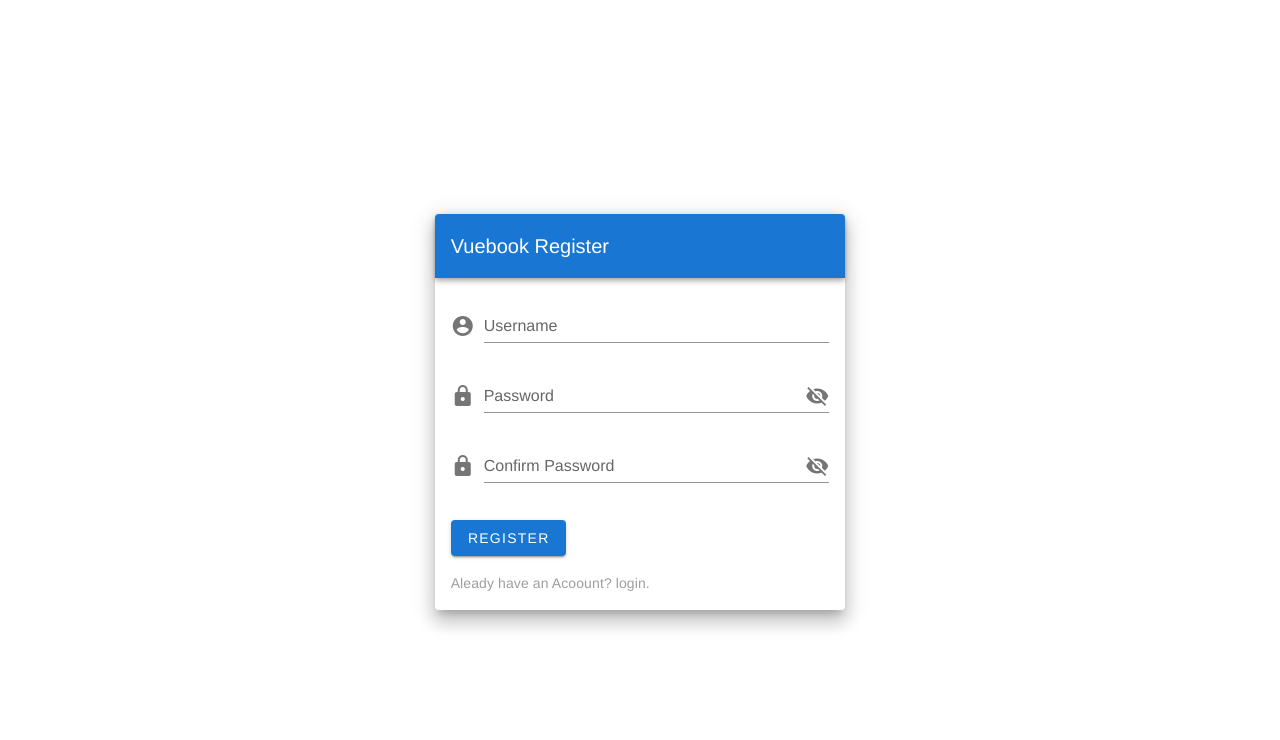
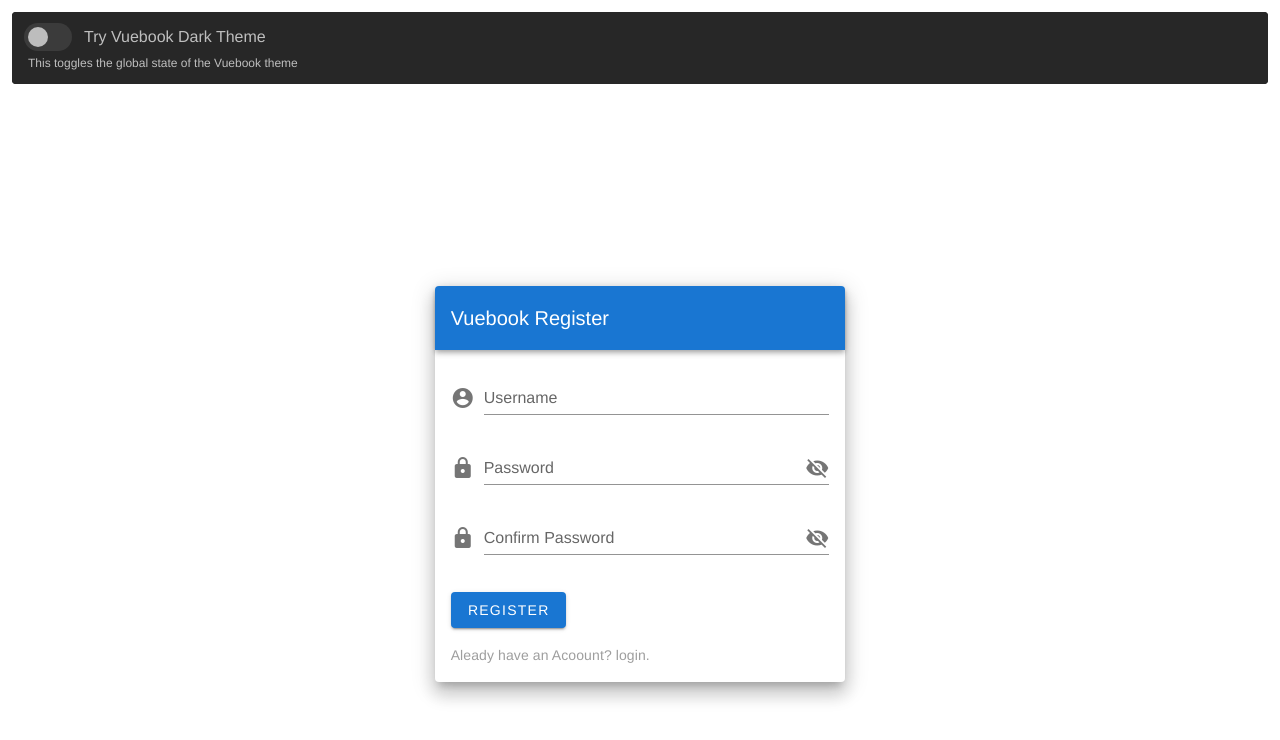
Before and after one commit to sreekanthpogula/Vuebook, a Vue app: page / in a window 1280 px wide. Shown: the top 740 px of the page. Built offline with nearby package versions, Linux system fonts and the light colour scheme.

Commit message:
added the Vuebook modified code files

```diff
--- a/src/components/Login.vue
+++ b/src/components/Login.vue
@@ -1,6 +1,17 @@
 <template>
     <v-app>
        <v-main>
+         <v-card dark flat>
+         <v-toolbar flat height="72">
+         <v-switch
+            v-model="$vuetify.theme.dark"
+            hint="This toggles the global state of the Vuebook theme"
+            inset
+            label="Try Vuebook Dark Theme"
+            persistent-hint
+         ></v-switch>
+         </v-toolbar>
+         </v-card>
           <v-container fluid fill-height>
              <v-layout align-center justify-center>
                 <v-flex xs12 sm8 md4>
@@ -25,6 +36,7 @@
                                name="password"
                                label="Password"
                                :type="showPassword ? 'text' : 'password'"
+                                required
                                 prepend-icon="mdi-lock"
                                 :append-icon="showPassword ? 'mdi-eye' : 'mdi-eye-off'"
                                 @click:append="showPassword = !showPassword">
@@ -35,10 +47,9 @@
                                label="Confirm Password"
                                type="password"
                                placeholder="confirm password"
-                               required
                                prepend-icon="mdi-lock"
-                               :append-icon="showPassword ? 'mdi-eye' : 'mdi-eye-off'"
-                               @click:append="showPassword = !showPassword">
+                               :append-icon="show ? 'mdi-eye' : 'mdi-eye-off'"
+                               @click:append="show = !show">
                             ></v-text-field>
                             <div class="red--text"> {{errorMessage}}</div>
                             <v-btn type="submit" class="mt-4" color="primary" value="log in">{{isRegister ? stateObj.register.name : stateObj.login.name}}</v-btn>
@@ -65,6 +76,8 @@
        password: "",
        confirmPassword: "",
        isRegister : true,
+       showPassword : false,
+       show : false,
        errorMessage: "",
        stateObj: {
           register :{
```
